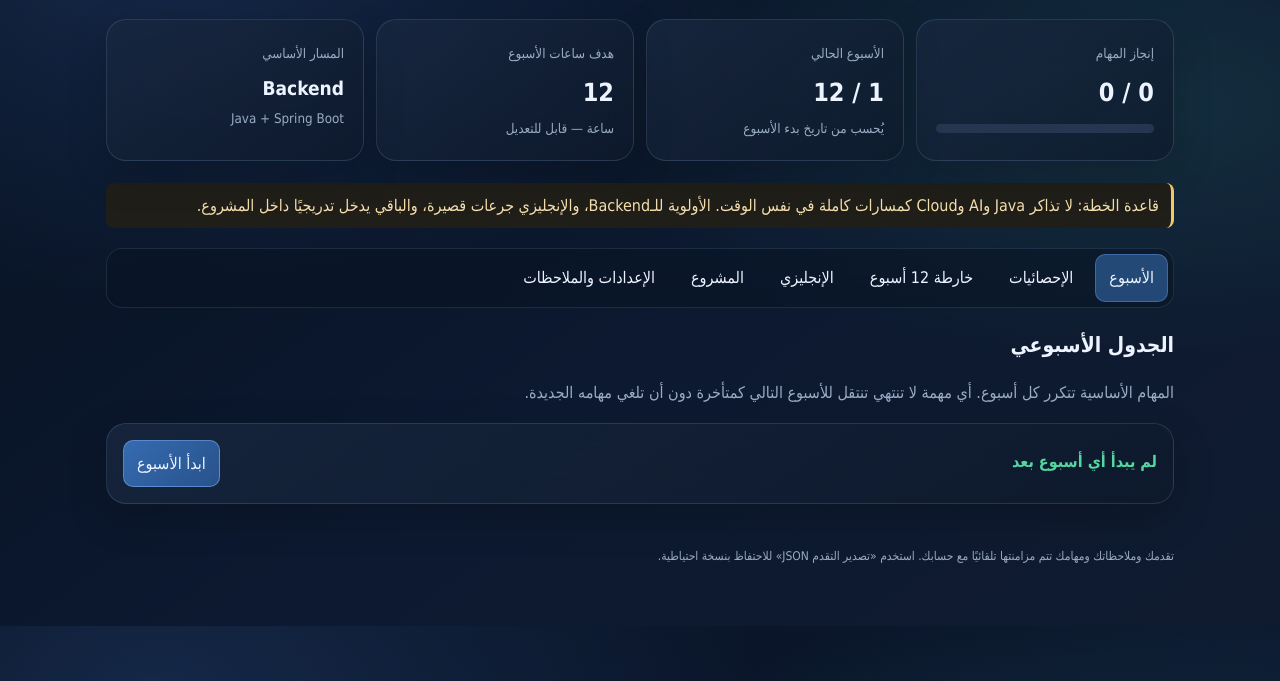
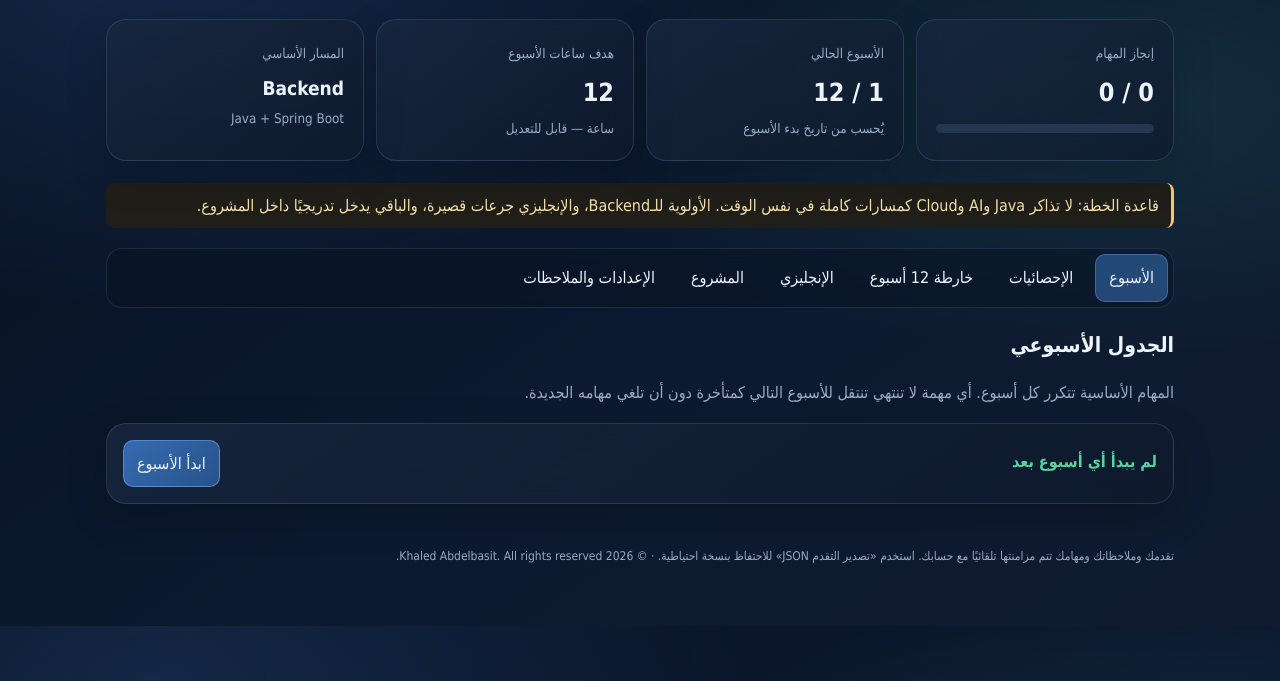
Before and after one commit to khaledAbdalbasit/calanderandfinance, a website with bundled scripts: page learning-plan.html in a window 1280 px wide. Shown: the part 119-800 px from the top of the page. Built offline with nearby package versions, Linux system fonts and the light colour scheme; a script that the page names is missing.

Commit message:
Add personal copyright footer

```diff
--- a/learning-plan.html
+++ b/learning-plan.html
@@ -131,7 +131,7 @@ button.primary{background:linear-gradient(135deg,#356bb1,#28528b);border-color:r
   <div class="dialog-actions"><button class="primary" type="submit">حفظ المهمة</button><button type="button" id="cancelTask">إلغاء</button></div>
  </form>
 </dialog>
-<footer>تقدمك وملاحظاتك ومهامك تتم مزامنتها تلقائيًا مع حسابك. استخدم «تصدير التقدم JSON» للاحتفاظ بنسخة احتياطية.</footer>
+<footer>تقدمك وملاحظاتك ومهامك تتم مزامنتها تلقائيًا مع حسابك. استخدم «تصدير التقدم JSON» للاحتفاظ بنسخة احتياطية. · © 2026 Khaled Abdelbasit. All rights reserved.</footer>
 </div>
 <script type="module">
 import { loadPlanState, queuePlanSave } from "./assets/plan-sync.js";
```
